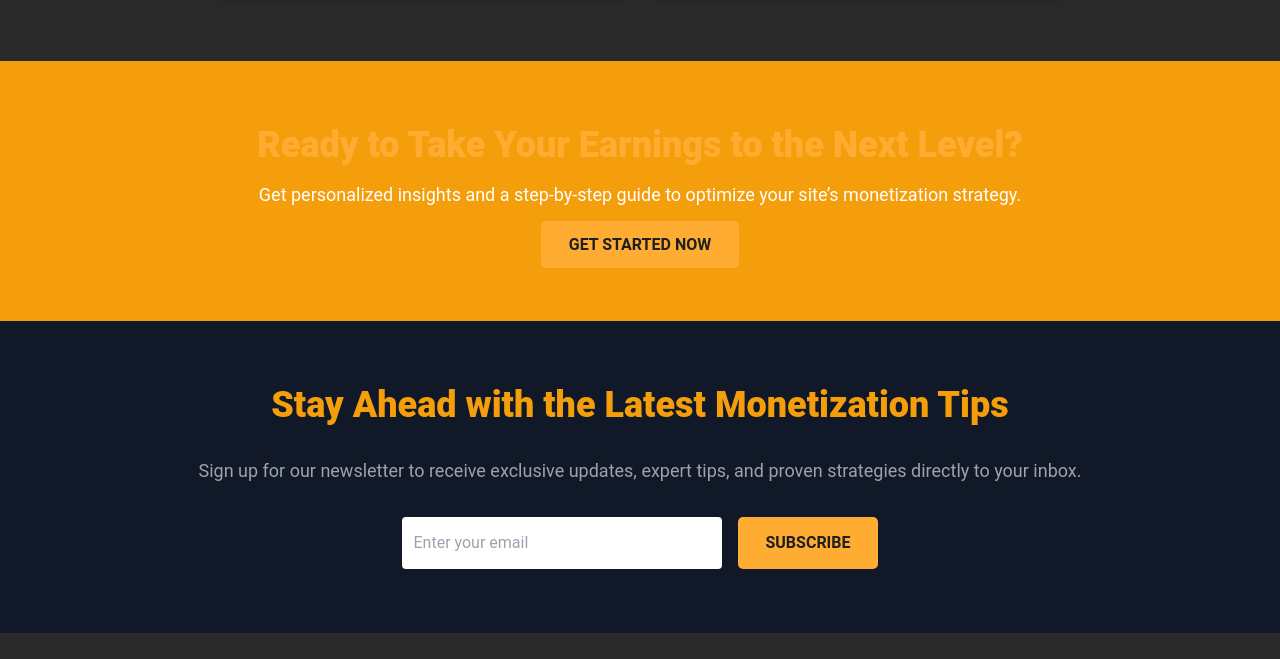
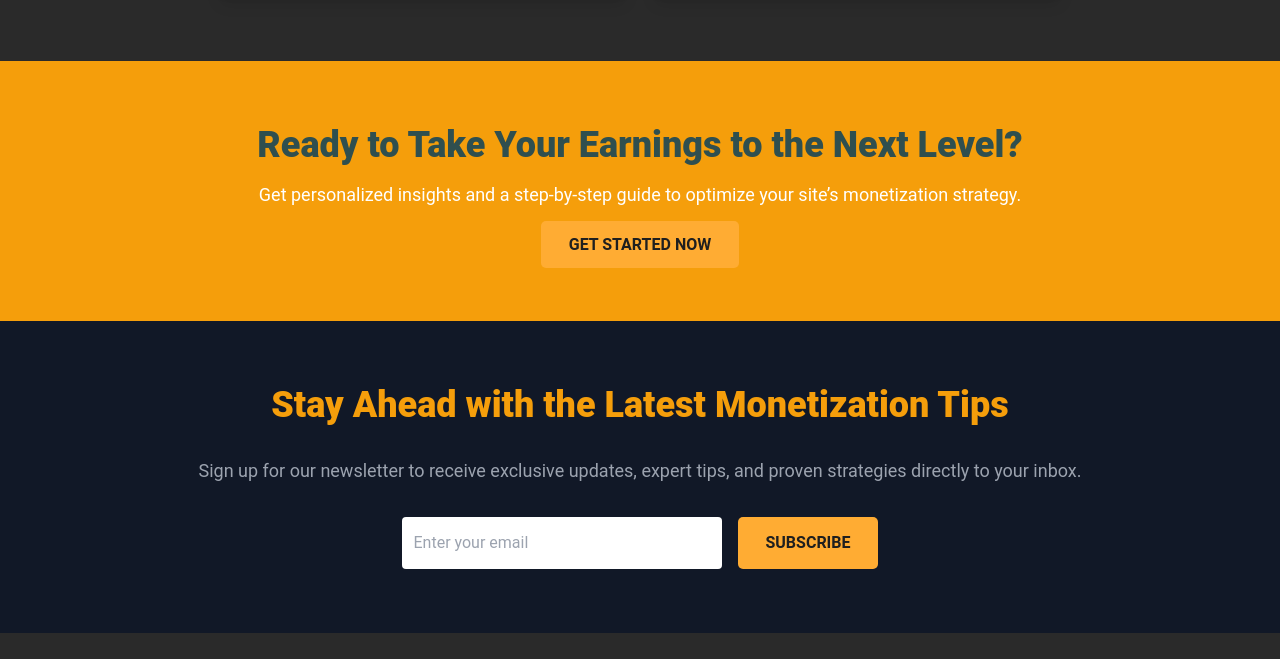
Before and after one commit to AliHassanChand/MetaWave-Innovation-PK, a plain HTML site: page Traffic and Earnings Chart.html in a window 1280 px wide. Shown: the part 2793-3452 px from the top of the page. Drawn offline with nearby package versions, Linux system fonts and the light colour scheme.

Commit message:
Update Traffic and Earnings Chart.html

```diff
--- a/Traffic and Earnings Chart.html
+++ b/Traffic and Earnings Chart.html
@@ -375,7 +375,7 @@
     <!-- Call to Action Section -->
     <section id="cta" class="py-16 bg-amber-500 text-center text-white">
         <div class="container mx-auto px-6">
-            <h2 class="text-4xl font-extrabold mb-4">Ready to Take Your Earnings to the Next Level?</h2>
+            <h2 class="text-4xl font-extrabold mb-4" style="color:darkslategrey !important;">Ready to Take Your Earnings to the Next Level?</h2>
             <p class="text-lg mb-6">Get personalized insights and a step-by-step guide to optimize your site’s
                 monetization strategy.</p>
             <a href="#contact" class="cta-button">Get Started Now</a>
```
